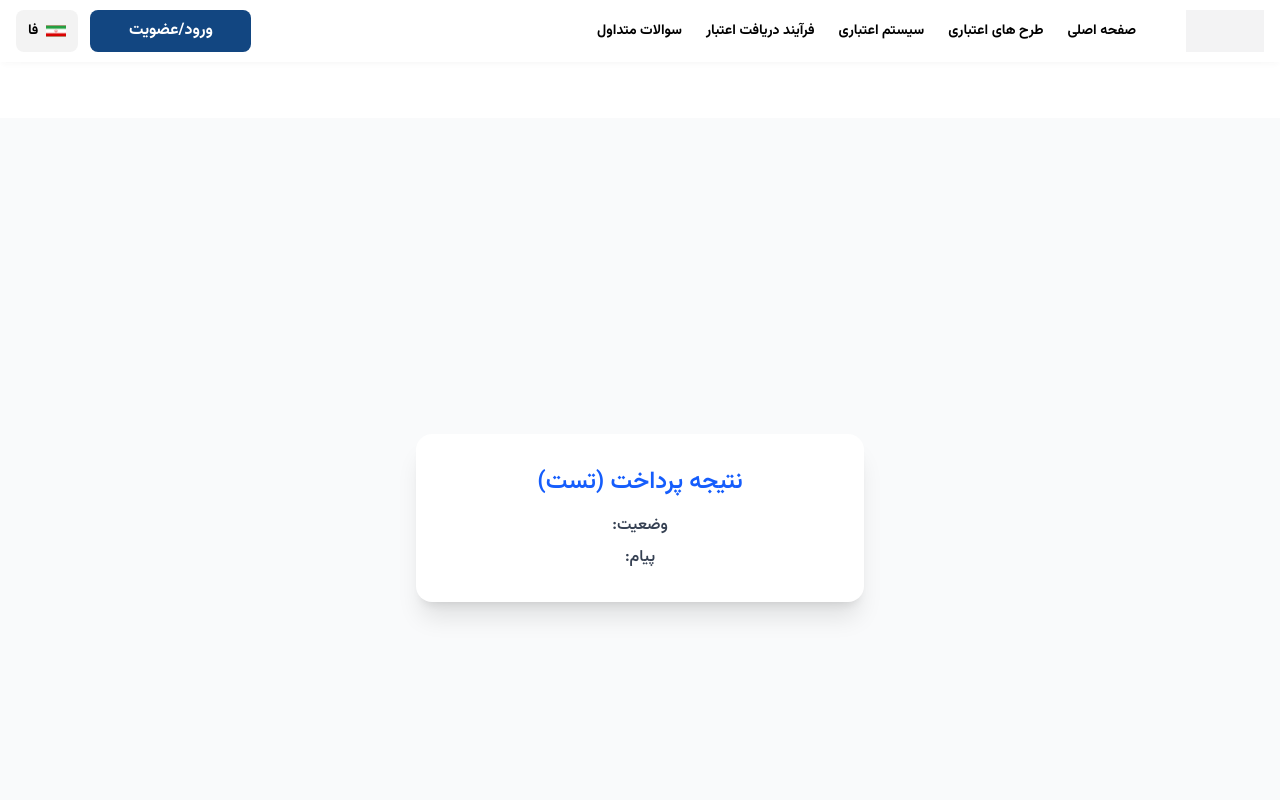
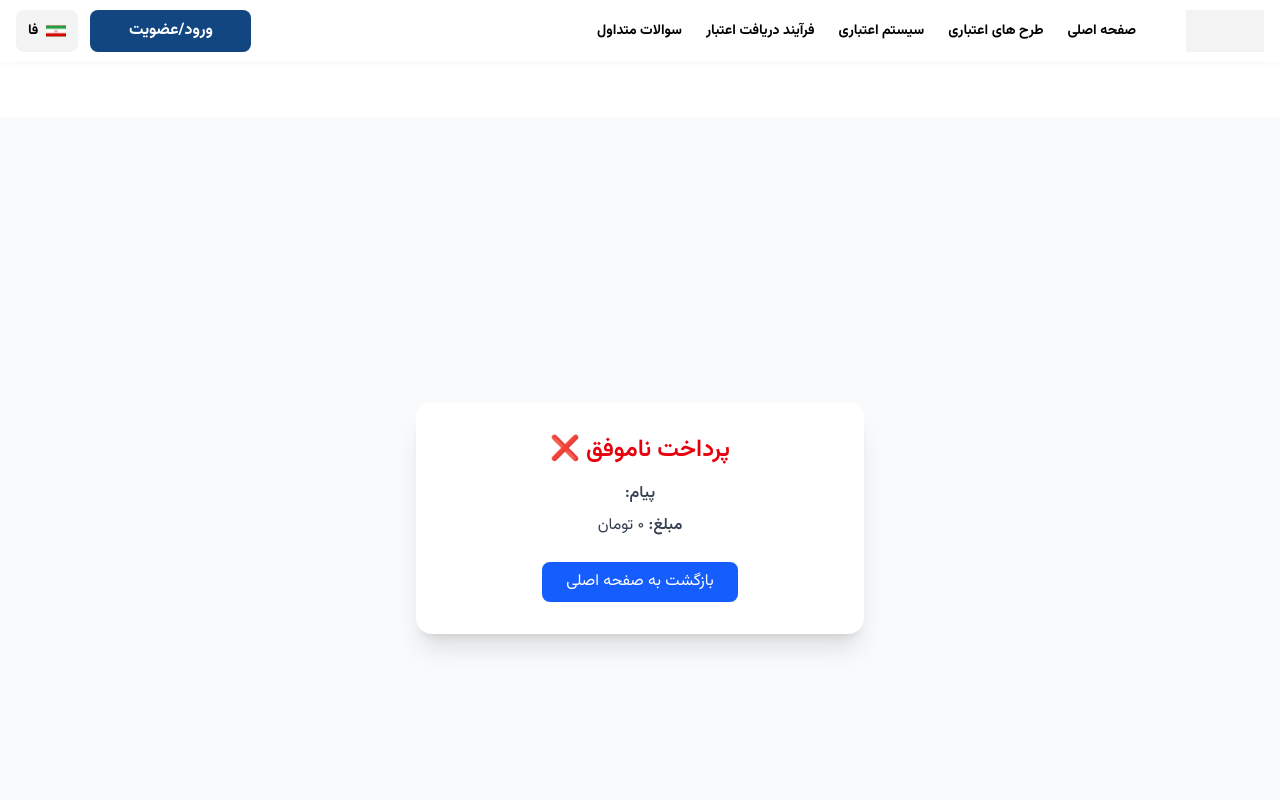
Before and after one commit to mahdiehakbari/sepas-project, a Next.js app: page /payment/result in a window 1280 px wide. Shown: the top 800 px of the page. Built offline with nearby package versions, Linux system fonts and the light colour scheme.

Commit message:
work on payment

```diff
--- a/src/app/payment/result/page.tsx
+++ b/src/app/payment/result/page.tsx
@@ -4,21 +4,27 @@ import { useSearchParams } from 'next/navigation';
 
 export default function PaymentResult() {
   const params = useSearchParams();
-  const status = params.get('status');
-  const trackId = params.get('trackId');
-  const message = params.get('message');
-  const amount = params.get('amount');
+  const status = params.get('status') || 'unknown';
+  const trackId = params.get('trackId') || '';
+  const message = params.get('message') || '';
+  const amount = params.get('amount') || '0';
+
+  const isSuccess = status === 'success';
 
   return (
     <div className='min-h-screen flex flex-col items-center justify-center bg-gray-50 px-4'>
       <div className='bg-white shadow-xl rounded-2xl p-8 w-full max-w-md text-center'>
-        <h1 className='text-2xl font-bold mb-4 text-blue-600'>
-          نتیجه پرداخت (تست)
+        <h1
+          className={`text-2xl font-bold mb-4 ${
+            isSuccess ? 'text-green-600' : 'text-red-600'
+          }`}
+        >
+          {isSuccess ? 'پرداخت موفق 🎉' : 'پرداخت ناموفق ❌'}
         </h1>
 
         <div className='text-gray-700 space-y-2'>
           <p>
-            <span className='font-semibold'>وضعیت:</span> {status}
+            <span className='font-semibold'>پیام:</span> {message}
           </p>
           {trackId && (
             <p>
@@ -31,10 +37,14 @@ export default function PaymentResult() {
               {Number(amount).toLocaleString('fa-IR')} تومان
             </p>
           )}
-          <p>
-            <span className='font-semibold'>پیام:</span> {message}
-          </p>
         </div>
+
+        <button
+          onClick={() => (window.location.href = '/')}
+          className='mt-6 bg-blue-600 text-white px-6 py-2 rounded-lg hover:bg-blue-700 transition'
+        >
+          بازگشت به صفحه اصلی
+        </button>
       </div>
     </div>
   );
--- a/src/app/payment/sepcallback/index.ts
+++ /dev/null
@@ -1,60 +0,0 @@
-// import { NextResponse } from 'next/server';
-// import axios from 'axios';
-
-// export async function POST(request: Request) {
-//   try {
-//     // داده‌ای که بانک ارسال کرده (حاوی شماره پیگیری و وضعیت پرداخت و ...)
-//     const data = await request.json();
-
-//     // ارسال داده‌ها به بک‌اند خودتون برای بررسی صحت پرداخت
-//     const response = await axios.post(
-//       `${process.env.NEXT_PUBLIC_UR}/payment/verify`,
-//       data,
-//     );
-
-//     // نتیجه نهایی از بک‌اند (مثلاً success / fail)
-//     const result = response.data;
-
-//     // برمی‌گردونیم به بانک یا صفحه نتیجه
-//     return NextResponse.json(result);
-//   } catch (error) {
-//     console.error('Payment callback error:', error);
-//     return NextResponse.json(
-//       { success: false, message: 'خطا در پردازش تراکنش' },
-//       { status: 500 },
-//     );
-//   }
-// }
-
-import { NextResponse } from 'next/server';
-interface PaymentData {
-  status?: string;
-  trackId?: string;
-  message?: string;
-  amount?: number;
-}
-
-export async function POST(request: Request) {
-  let data: PaymentData = {};
-  try {
-    data = await request.json();
-  } catch (err) {
-    console.warn('No JSON body in request', err);
-  }
-
-  const status = data.status || 'canceled';
-  const trackId = data.trackId || '';
-  const message = data.message || 'تراکنش لغو شد';
-  const amount = data.amount || 0;
-
-  const params = new URLSearchParams({
-    status,
-    trackId,
-    message,
-    amount: amount.toString(),
-  });
-
-  return NextResponse.redirect(
-    `${process.env.NEXT_PUBLIC_FRONT_URL}/payment/result?${params.toString()}`,
-  );
-}
--- /dev/null
+++ b/src/app/payment/sepcallback/route.ts
@@ -0,0 +1,56 @@
+import { NextResponse } from 'next/server';
+
+interface PaymentData {
+  status?: string | undefined;
+  trackId?: string;
+  message?: string;
+  amount?: number;
+}
+
+export async function POST(request: Request) {
+  let data: PaymentData = {};
+
+  try {
+    const contentType = request.headers.get('content-type') || '';
+
+    if (contentType.includes('application/json')) {
+      // دریافت JSON
+      data = await request.json();
+    } else if (
+      contentType.includes('application/x-www-form-urlencoded') ||
+      contentType.includes('multipart/form-data')
+    ) {
+      // دریافت formData
+      const formData = await request.formData().catch(() => null);
+      if (formData) {
+        data.status = formData.get('status')?.toString();
+        data.trackId = formData.get('trackId')?.toString();
+        data.message = formData.get('message')?.toString();
+        const amountStr = formData.get('amount')?.toString();
+        if (amountStr) data.amount = Number(amountStr);
+      }
+    }
+  } catch (err) {
+    console.warn('No valid body in request', err);
+  }
+
+  // fallback امن
+  const status = data.status || 'canceled';
+  const trackId = data.trackId || '';
+  const message =
+    data.message || (status === 'canceled' ? 'تراکنش لغو شد' : 'تراکنش ناموفق');
+  const amount = data.amount || 0;
+
+  // ساخت query params
+  const params = new URLSearchParams({
+    status,
+    trackId,
+    message,
+    amount: amount.toString(),
+  });
+
+  // redirect به صفحه نتیجه
+  return NextResponse.redirect(
+    `${process.env.NEXT_PUBLIC_URL}/payment/result?${params.toString()}`,
+  );
+}
```
